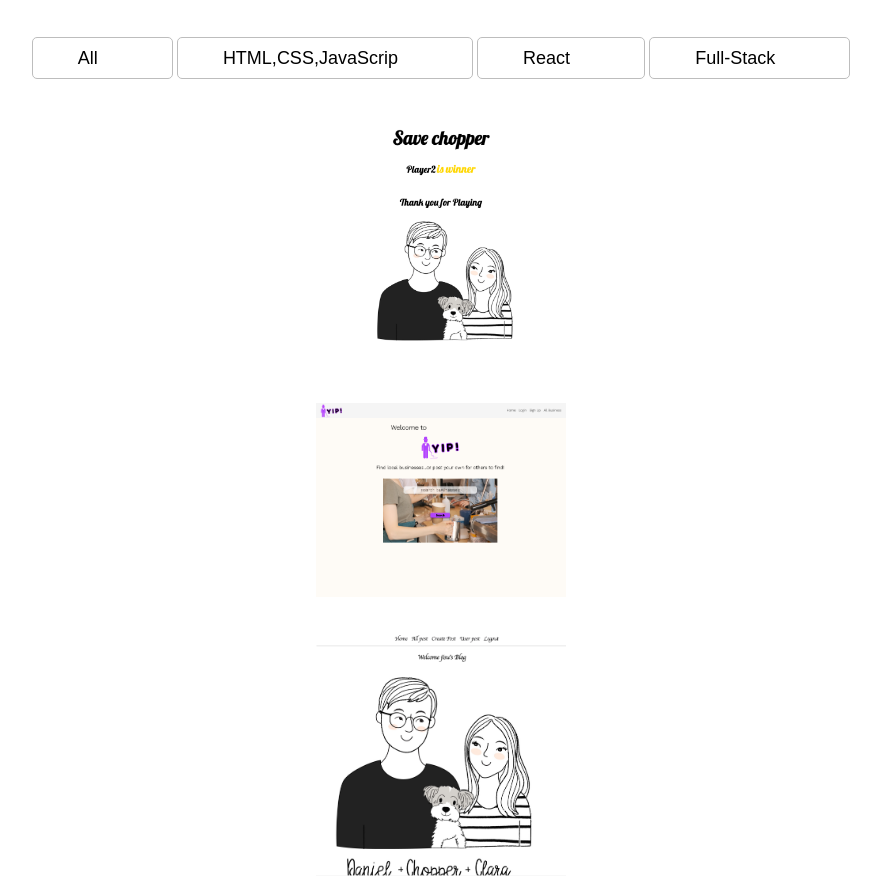
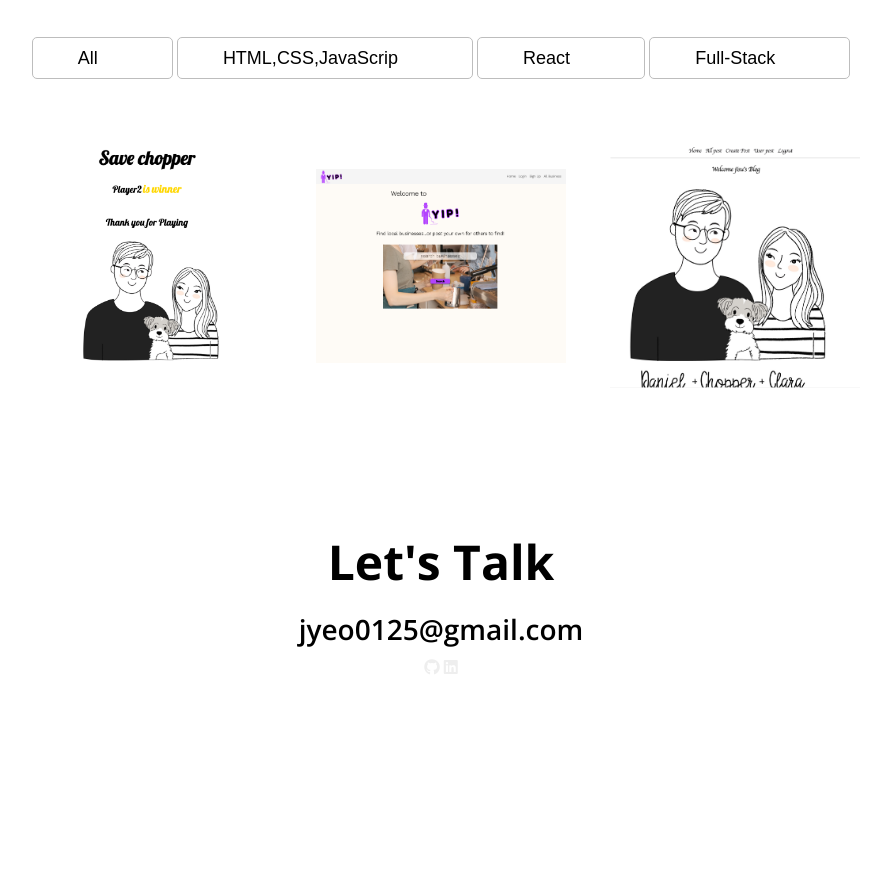
Before and after one commit to jyeo0125/portfolio2, a plain HTML site: page index.html in a window 1280 px wide. Shown: the part 2281-3163 px from the top of the page, without its empty margins (199-1080 px from the left). After the commit the page ends 3009 px from the top, so only its background shows below. Drawn offline with nearby package versions, Linux system fonts and the light colour scheme.

Commit message:
project final

```diff
--- a/index.html
+++ b/index.html
@@ -184,6 +184,7 @@
                 <span class='category__count'>1</span>
             </button>
         </div>
+        <div class="work__projects__holder">
             <div class="work__projects">
                 <a href="https://github.com/jyeo0125/solo-project1" class="project" target="blank">
                     <img class='project__img' src="/imgs/projects/Drag&Drop_puzzle.png" alt="Drang and Drop Puzzle game">
@@ -211,6 +212,7 @@
                     </div>
                 </a>
         </div>
+        </div>
 
     </section>
     <!-- Contact -->
--- a/style.css
+++ b/style.css
@@ -278,6 +278,13 @@ transition: all var(--animation-duration) easy-in;
     display: flex;
     flex-wrap: wrap;
     justify-content: center;
+    margin: 20px;
+
+
+}
+.work__projects__holder{
+    display: flex;
+    justify-content: center;
 }
 
 .project {
@@ -324,6 +331,7 @@ transition: all var(--animation-duration) easy-in;
     content: '';
     display: block;
     position: relative;
+
     left: 50%;
     width: 25px;
     height: 2px;
```
Lines whose indentation alone changed are shown as unchanged.
